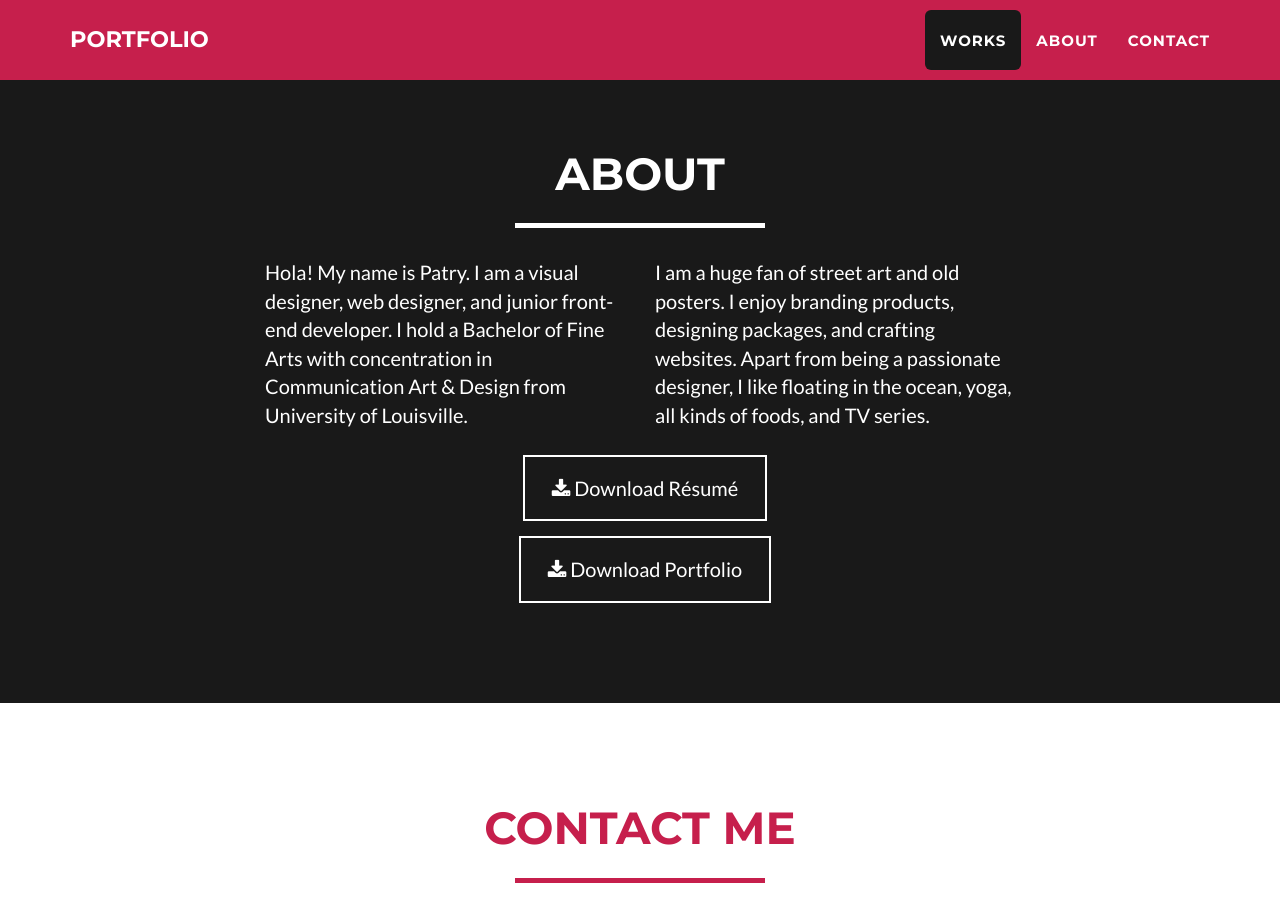
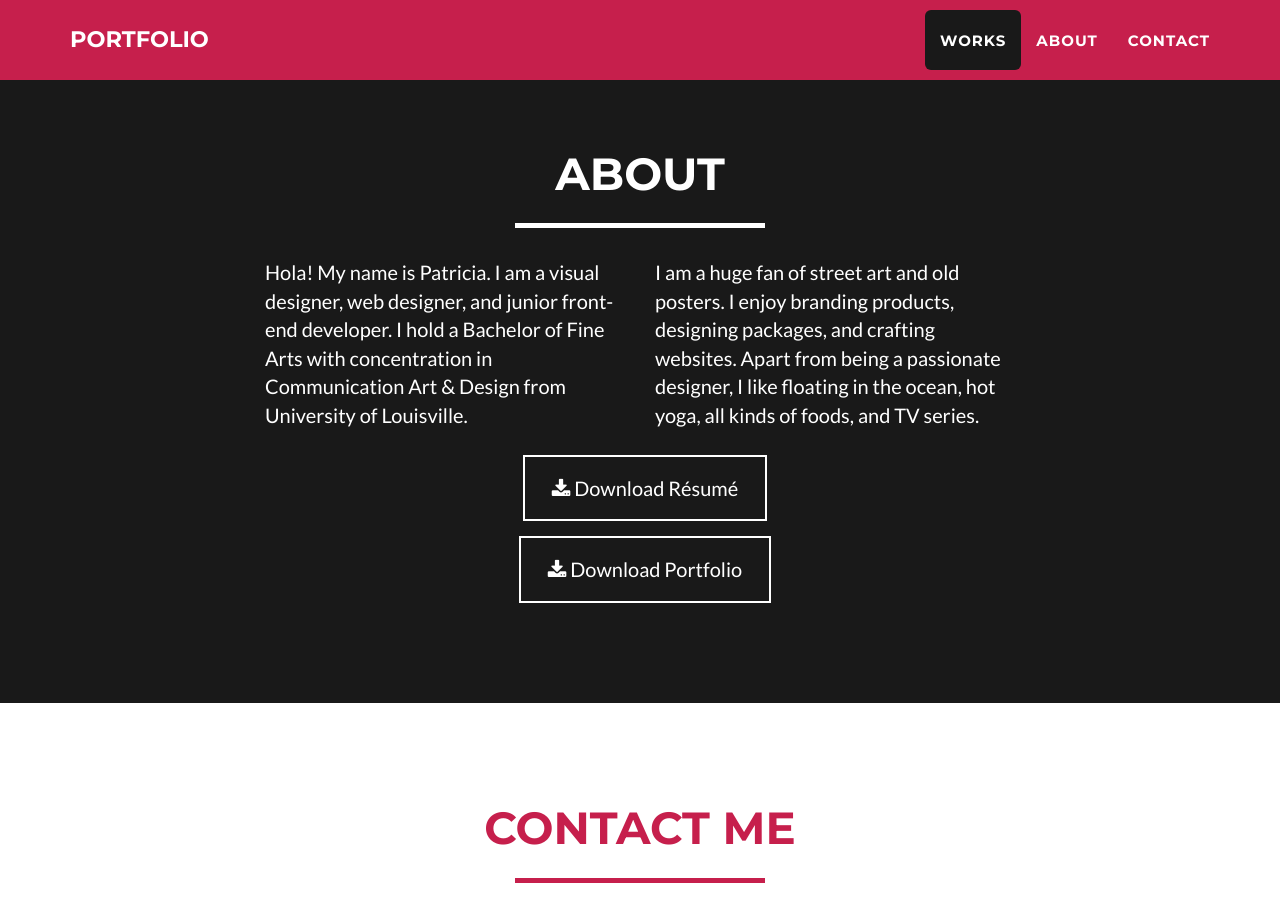
Before and after one commit to patrypatry/queensworld, a Jekyll site: the page built from index.html, in a window 1280 px wide and 900 px high, scrolled down 1877 px. Built offline with Jekyll 4.4.1, drawn with Linux system fonts in a browser that asks for light colours; nearby versions of some CDN libraries.

Commit message:
modified About

```diff
--- a/_includes/about.html
+++ b/_includes/about.html
@@ -9,10 +9,10 @@
     </div>
     <div class="row">
       <div class="col-lg-4 col-lg-offset-2">
-        <p>Hola! My name is Patry. I am a visual designer, web designer, and junior front-end developer. I hold a Bachelor of Fine Arts with concentration in Communication Art &amp; Design from University of Louisville.</p>
+        <p>Hola! My name is Patricia. I am a visual designer, web designer, and junior front-end developer. I hold a Bachelor of Fine Arts with concentration in Communication Art &amp; Design from University of Louisville.</p>
       </div>
       <div class="col-lg-4">
-        <p>I am a huge fan of street art and old posters. I enjoy branding products, designing packages, and crafting websites. Apart from being a passionate designer, I like floating in the ocean, yoga, all kinds of foods, and TV series.</p>
+        <p>I am a huge fan of street art and old posters. I enjoy branding products, designing packages, and crafting websites. Apart from being a passionate designer, I like floating in the ocean, hot yoga, all kinds of foods, and TV series.</p>
       </div>
       <div class="col-lg-8 col-lg-offset-2 text-center">
         <a href="pdfs/2015-resume-GalisMenendez.pdf" class="btn btn-lg btn-outline" target="_blank">
```
